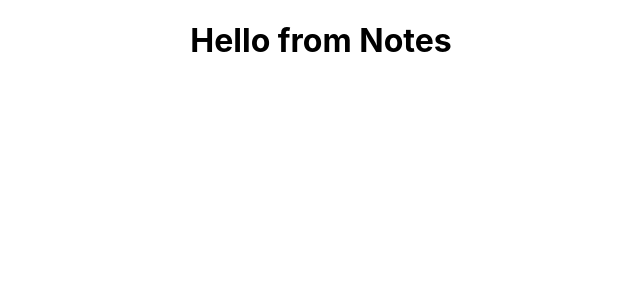
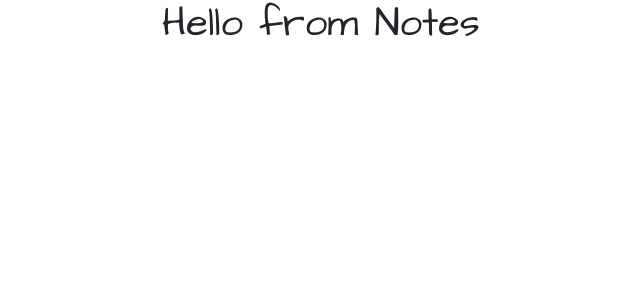
Before and after one commit to dakotafabro/note-taking-app, a React (Create React App) app: page / in a window 1280 px wide. Shown: the top 300 px of the page, without its empty margins (319-959 px from the left). Built offline with nearby package versions, Linux system fonts and the light colour scheme.

Commit message:
Added fonts and bootstrap

```diff
--- a/public/index.html
+++ b/public/index.html
@@ -13,7 +13,21 @@
 
     <link rel="manifest" href="%PUBLIC_URL%/manifest.json" />
 
-    <title>React App</title>
+    <link rel="preconnect" href="https://fonts.gstatic.com" />
+    <link rel="preconnect" href="https://fonts.gstatic.com" />
+    <link
+      href="https://fonts.googleapis.com/css2?family=Architects+Daughter&family=Noto+Sans&family=Shadows+Into+Light&display=swap"
+      rel="stylesheet"
+    />
+
+    <link
+      href="https://cdn.jsdelivr.net/npm/bootstrap@5.0.1/dist/css/bootstrap.min.css"
+      rel="stylesheet"
+      integrity="sha384-+0n0xVW2eSR5OomGNYDnhzAbDsOXxcvSN1TPprVMTNDbiYZCxYbOOl7+AMvyTG2x"
+      crossorigin="anonymous"
+    />
+
+    <title>Note-Taking React App - Dakota Fabro</title>
   </head>
   <body>
     <noscript>You need to enable JavaScript to run this app.</noscript>
--- a/src/index.css
+++ b/src/index.css
@@ -1,13 +1,27 @@
+:root {
+  --primary-heading-font: "Architects Daughter", "Shadows Into Light", cursive;
+  --primary-text-font: "Noto Sans", sans-serif;
+}
+
 body {
   margin: 0;
-  font-family: -apple-system, BlinkMacSystemFont, 'Segoe UI', 'Roboto', 'Oxygen',
-    'Ubuntu', 'Cantarell', 'Fira Sans', 'Droid Sans', 'Helvetica Neue',
-    sans-serif;
-  -webkit-font-smoothing: antialiased;
-  -moz-osx-font-smoothing: grayscale;
+  font-family: var(--primary-text-font);
+}
+
+h1,
+h2,
+h3,
+h4,
+h5,
+h6 {
+  font-family: var(--primary-heading-font);
+}
+
+p {
+  font-family: var(--primary-text-font);
 }
 
 code {
-  font-family: source-code-pro, Menlo, Monaco, Consolas, 'Courier New',
+  font-family: source-code-pro, Menlo, Monaco, Consolas, "Courier New",
     monospace;
 }
```
